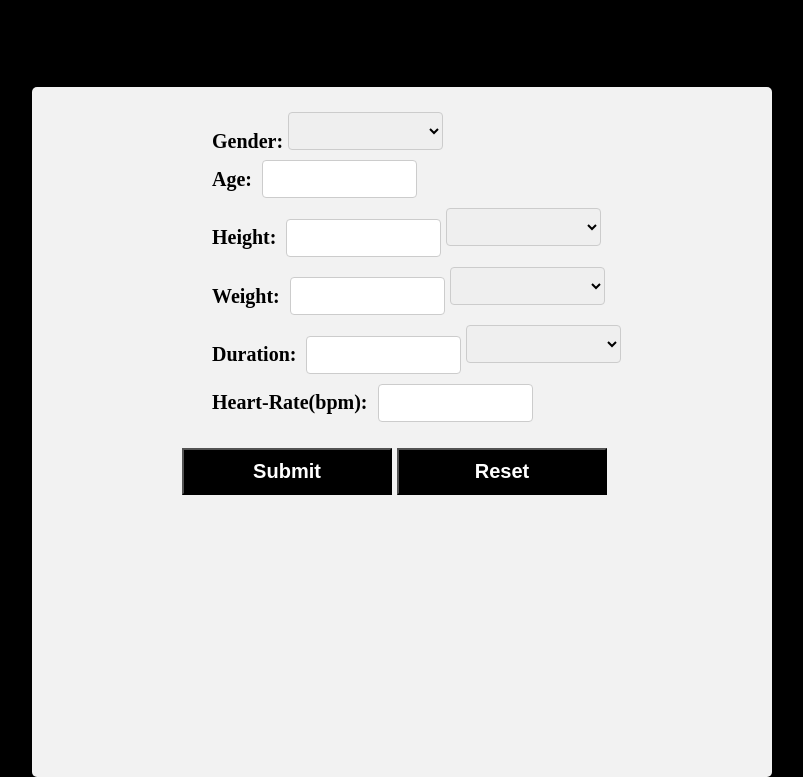
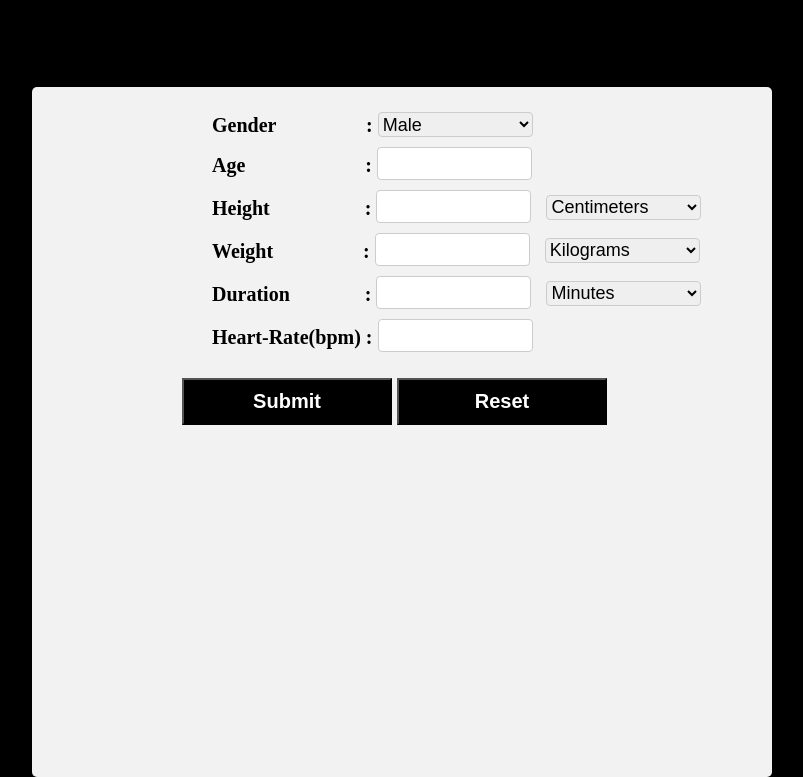
Before and after one commit to RajithaMuthukrishnan/calorie_predictor, a Flask app: page / in a window 1280 px wide. Shown: the part 188-965 px from the top of the page, without its empty margins (238-1041 px from the left). Run offline with Flask 2, Linux system fonts and the light colour scheme.

Commit message:
Update on website

```diff
--- a/templates/home.html
+++ b/templates/home.html
@@ -39,23 +39,35 @@
       text-align: left;
       font-weight: bold;
       font-size: 20px;
+
+
     }
 
     label {
       display: inline-block;
       margin-left: 160px;
+	  vertical-align: middle;
+
     }
 
     input[type=text], select, textarea {
+
       border: 1px solid #ccc;
       border-radius: 4px;
       box-sizing: border-box;
       width: 155px;
-      height: 18px;
-      padding: 18px;
+      height: 33px;
+      # padding: 12px;
       margin-top: 5px;
       margin-bottom: 5px;
       font-size: 20px;
+
+	  # font-weight: bold;
+	  display: inline;
+      vertical-align: center;
+	  margin-right:10px;
+
+
     }
 
     input[type=submit] {
@@ -99,7 +111,6 @@
       margin-top: 20px;
       color: rgb(98, 105, 65);
       text-align: center;
-      text-align: left;
       font-weight:bold;
       font-family:'Lucida Sans', 'Lucida Sans Regular', 'Lucida Grande', 'Lucida Sans Unicode';
       font-style: italic;
@@ -118,43 +129,44 @@
 
     <form action = "http://localhost:5000/predict" method = "POST" enctype = "multipart/form-data">
       <div class="text">
-        <label for="Gender">Gender:</label>
-		    <select name = "Gender" id="gender" style="height: 25px; font-size: 18px;">
+        <label for="Gender">Gender &emsp;&emsp;&emsp;&emsp; :</label>
+		    <select name = "Gender" id="gender"  style="height: 25px; font-size: 18px;" required>
           <option value="male">Male</option>
           <option value="female">Female</option>
         </select>
+        </select>
 		    <br>
 
-        <label for="Age">Age:&nbsp;</label>
-        <input type="text" name="Age" id="age"/>
+        <label for="Age">Age &emsp;&emsp;&emsp;&emsp;&emsp;&ensp; :</label>
+        <input type="text" name="Age" id="age" required>
 		    <br>
 
-        <label for="Height">Height:&nbsp;</label>
-        <input type = "text" name = "Height" id="height"/>
-        <select name = "heightUnit" id = "heightunit" style="height: 25px; font-size: 18px;">
+        <label for="Height">Height &emsp;&emsp;&emsp;&ensp;&ensp;&nbsp; :</label>
+        <input type = "text" name = "Height" id="height" required>
+        <select name = "heightUnit" id = "heightunit"  style="height: 25px; font-size: 18px;" >
           <option value="cm">Centimeters</option>
           <option value="ft">Feet</option>
         </select>
 		    <br>
 
-        <label for="Weight">Weight:&nbsp;</label>
-        <input type = "text" name = "Weight" id="weight"/>
-        <select name = "weightUnit" id = "weightunit" style="height: 25px; font-size: 18px;">
+        <label for="Weight">Weight &emsp;&emsp;&emsp;&ensp;&ensp; :</label>
+        <input type = "text" name = "Weight" id="weight" required>
+        <select name = "weightUnit" id = "weightunit"  style="height: 25px; font-size: 18px; " >
           <option value="kg">Kilograms</option>
           <option value="lb">Pounds</option>
         </select>
 		    <br>
 
-        <label for="Duration">Duration:&nbsp;</label>
-        <input type = "text" name = "Duration" id="duration"/>
-        <select name = "durationUnit" id = "durationunit" style="height: 25px; font-size: 18px;">
+        <label for="Duration">Duration &emsp;&emsp;&emsp;&nbsp; :</label>
+        <input type = "text" name = "Duration" id="duration" required>
+        <select name = "durationUnit" id = "durationunit" style="height: 25px; font-size: 18px; " >
             <option value="min">Minutes</option>
             <option value="hr">Hours</option>
         </select>
         <br>
 
-        <label for="HeartRate (bpm)">Heart-Rate(bpm):&nbsp;</label>
-        <input type = "text" name = "Heart Rate" id="heartRate"/>
+        <label for="HeartRate (bpm)">Heart-Rate(bpm) :</label>
+        <input type = "text" name = "Heart Rate"  id="heartRate" required>
         <br>
 
         <input type='submit' value="Submit">
@@ -168,9 +180,7 @@
           <div id = "detail">{{weight}}</div>
           <div id = "detail">{{duration}}</div>
           <div id = "detail">{{heartrate}}</div>
-          <div id = "result">
-            {{pred}}
-          </div>
+          <div id = "result">{{pred}}</div>
         </div>
       </div>
     </form>
```
Also changed, not shown: calorie_count_run.py (+28 -8 lines).
